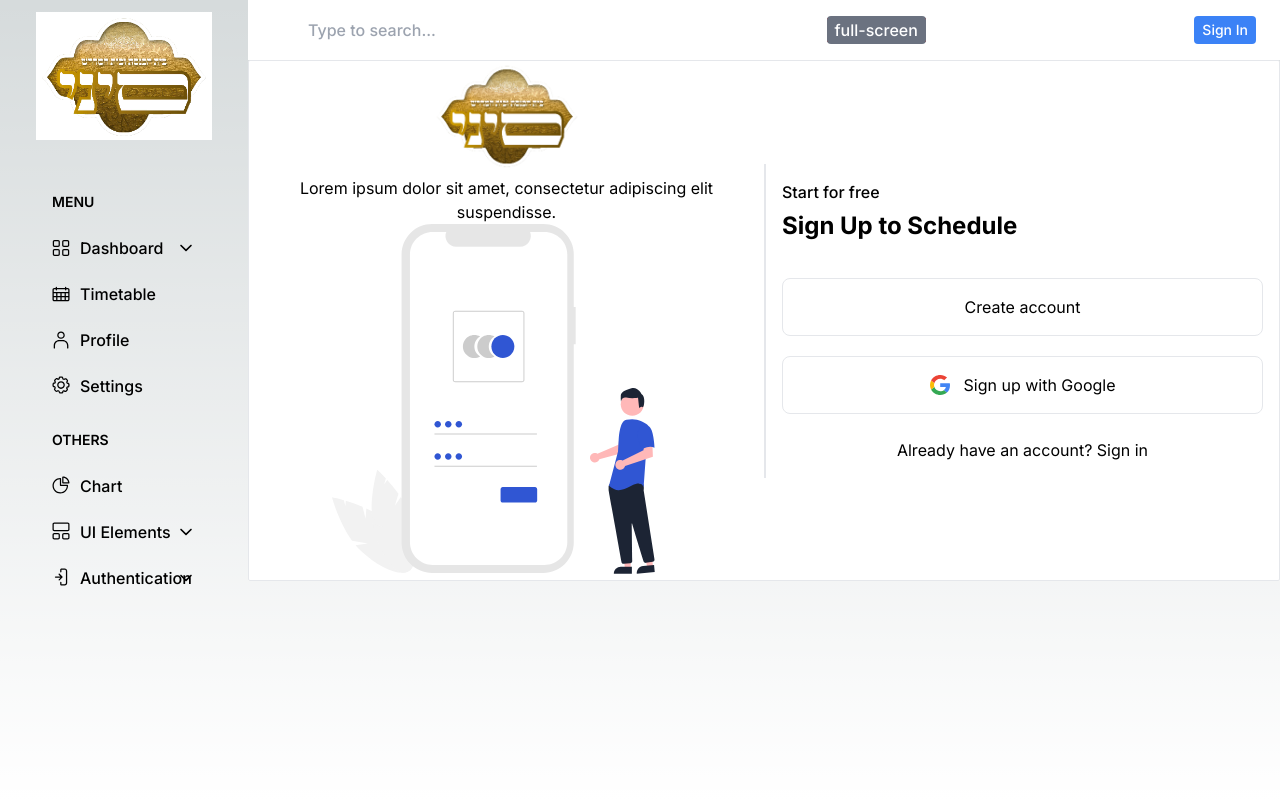
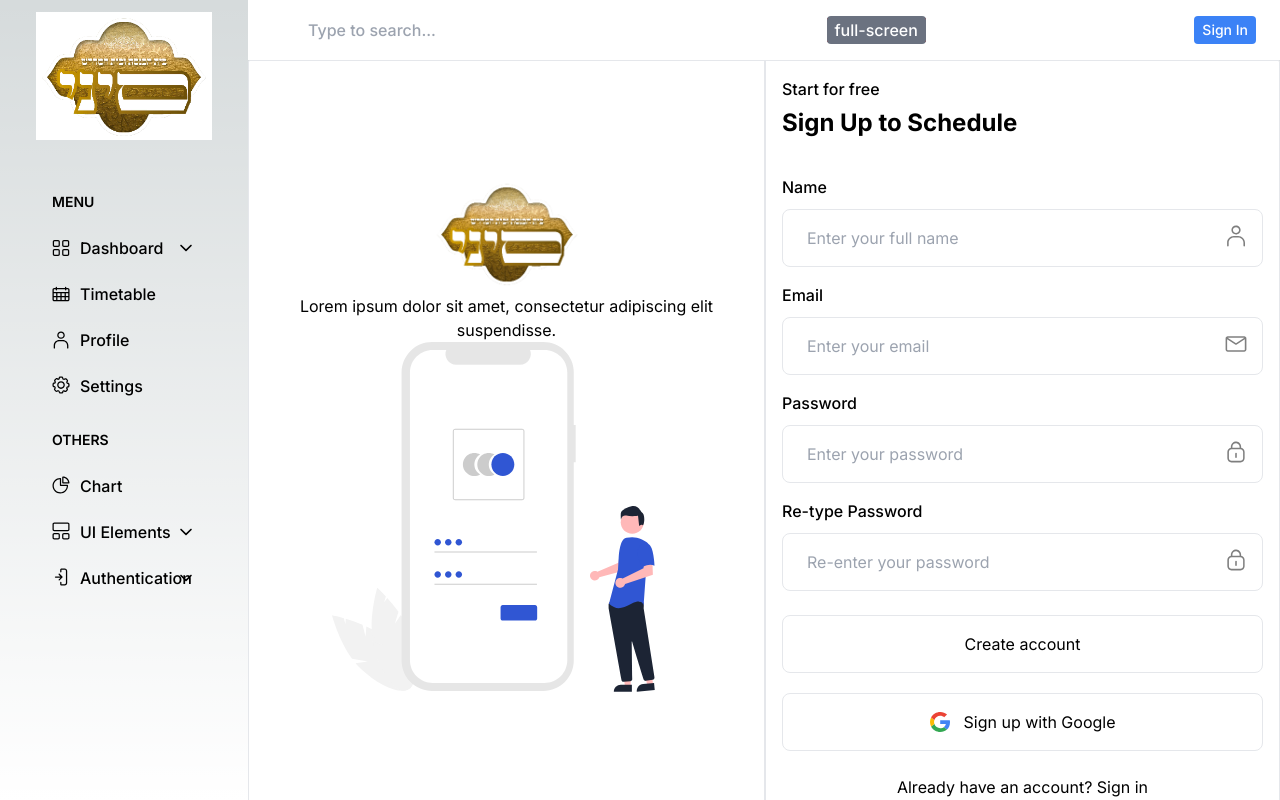
Before and after one commit to ChaimBaror/Schedule, a Next.js app: page /signup in a window 1280 px wide. Built offline with nearby package versions, Linux system fonts and the light colour scheme; no server answers.

Commit message:
fix AuthOptions

```diff
--- a/src/app/(auth)/signup/page.tsx
+++ b/src/app/(auth)/signup/page.tsx
@@ -4,7 +4,6 @@ import Image from "next/image";
 
 import { Metadata } from "next";
 import DefaultLayout from "@/components/Layouts/DefaultLayout";
-import { signIn } from "next-auth/react";
 
 export const metadata: Metadata = {
   title: " Sign Up to Schedule Gabay",
@@ -13,15 +12,11 @@ export const metadata: Metadata = {
 };
 
 const SignUp: React.FC = () => {
-  const signInWithGoogle = () => {
-    signIn("google");
-
-  }
   return (
     <DefaultLayout>
       {/* <Breadcrumb pageName="Sign Up" /> */}
 
-      <div className="rounded-sm border border-stroke bg-white shadow-default dark:border-strokedark dark:bg-greydark">
+      <div className="rounded-sm border border-stroke bg-white shadow-default dark:border-strokedark dark:bg-boxdark">
         <div className="flex flex-wrap items-center">
           <div className="hidden w-full xl:block xl:w-1/2">
             <div className="px-26 py-17.5 text-center">
@@ -171,7 +166,7 @@ const SignUp: React.FC = () => {
               </h2>
 
               <form>
-                {/* <div className="mb-4">
+                <div className="mb-4">
                   <label className="mb-2.5 block font-medium text-black dark:text-white">
                     Name
                   </label>
@@ -204,9 +199,9 @@ const SignUp: React.FC = () => {
                       </svg>
                     </span>
                   </div>
-                </div> */}
+                </div>
 
-                {/* <div className="mb-4">
+                <div className="mb-4">
                   <label className="mb-2.5 block font-medium text-black dark:text-white">
                     Email
                   </label>
@@ -235,9 +230,9 @@ const SignUp: React.FC = () => {
                       </svg>
                     </span>
                   </div>
-                </div> */}
+                </div>
 
-                {/* <div className="mb-4">
+                <div className="mb-4">
                   <label className="mb-2.5 block font-medium text-black dark:text-white">
                     Password
                   </label>
@@ -270,9 +265,9 @@ const SignUp: React.FC = () => {
                       </svg>
                     </span>
                   </div>
-                </div> */}
+                </div>
 
-                {/* <div className="mb-6">
+                <div className="mb-6">
                   <label className="mb-2.5 block font-medium text-black dark:text-white">
                     Re-type Password
                   </label>
@@ -305,7 +300,7 @@ const SignUp: React.FC = () => {
                       </svg>
                     </span>
                   </div>
-                </div> */}
+                </div>
 
                 <div className="mb-5">
                   <input
@@ -315,7 +310,7 @@ const SignUp: React.FC = () => {
                   />
                 </div>
 
-                <button type="button" onClick={signInWithGoogle} className="flex w-full items-center justify-center gap-3.5 rounded-lg border border-stroke bg-gray p-4 hover:bg-opacity-50 dark:border-strokedark dark:bg-meta-4 dark:hover:bg-opacity-50">
+                <button className="flex w-full items-center justify-center gap-3.5 rounded-lg border border-stroke bg-gray p-4 hover:bg-opacity-50 dark:border-strokedark dark:bg-meta-4 dark:hover:bg-opacity-50">
                   <span>
                     <svg
                       width="20"
@@ -344,7 +339,7 @@ const SignUp: React.FC = () => {
                       </g>
                       <defs>
                         <clipPath id="clip0_191_13499">
-                          <rect width="20" height="20"  />
+                          <rect width="20" height="20" fill="white" />
                         </clipPath>
                       </defs>
                     </svg>
```
